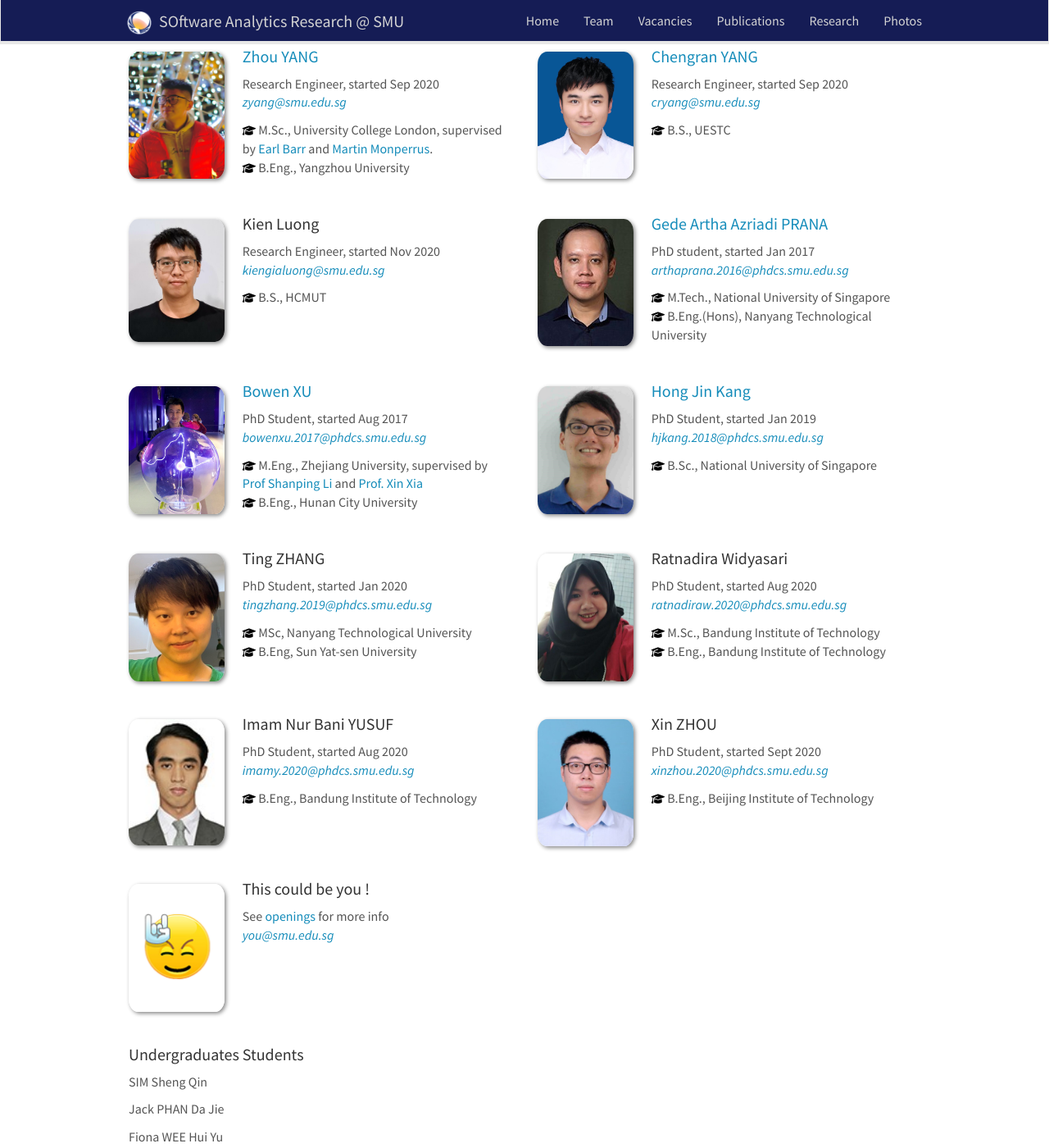
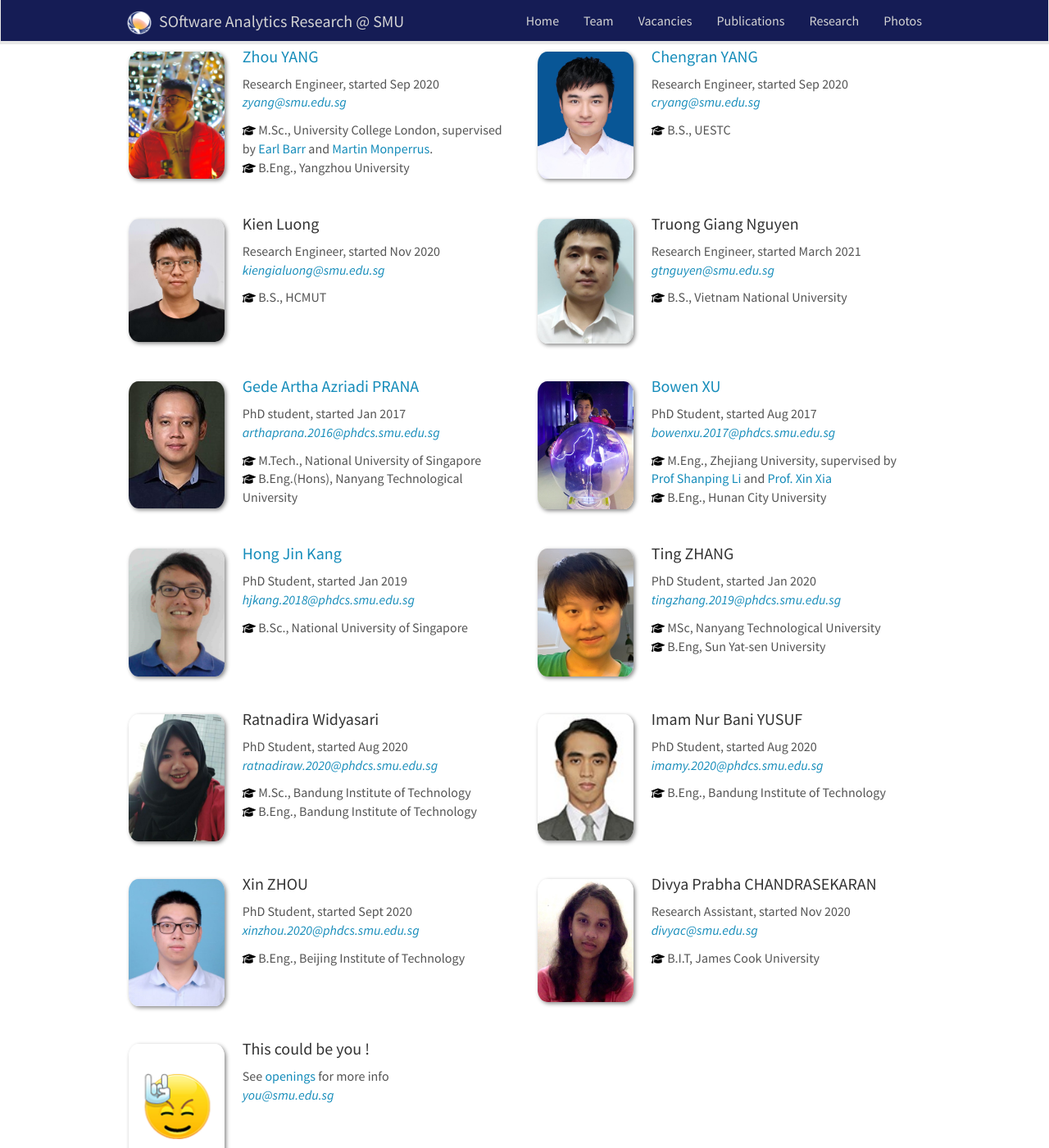
Before and after one commit to soarsmu/soarsmu.github.io, a Jekyll site: the page built from _pages/team.md, in a window 1280 px wide and 1400 px high, scrolled down 1529 px. Shown: the whole window at 82% size. Built offline with Jekyll 4.4.1, drawn with Linux system fonts in a browser that asks for light colours; nearby versions of some CDN libraries.

Commit message:
doc(member): add profile for kiang and divya

```diff
--- a/_data/team_members.yml
+++ b/_data/team_members.yml
@@ -51,6 +51,12 @@
   number_educ: 1
   education1: B.S., HCMUT
 
+- name: Truong Giang Nguyen
+  photo: kiang.jpg
+  info: Research Engineer, started March 2021
+  email: gtnguyen@smu.edu.sg
+  number_educ: 1
+  education1: B.S., Vietnam National University
 
 - name: <a href="https://sites.google.com/view/gprana/">Gede Artha Azriadi PRANA</a>
   photo: Gede_Artha.jpg
@@ -105,6 +111,13 @@
   number_educ: 1
   education1: B.Eng., Beijing Institute of Technology
 
+- name: Divya Prabha CHANDRASEKARAN
+  photo: divya.jpg
+  info: Research Assistant, started Nov 2020
+  email: divyac@smu.edu.sg
+  number_educ: 1
+  education1: B.I.T, James Cook University
+
 - name: "This could be you !"
   photo: rock.jpg
   info: See <a href="http://www.allanlab.org/vacancies">openings</a> for more info
```
Also changed, not shown: images/teampic/divya.jpg (added), images/teampic/kiang.jpg (added), 1 other file.
